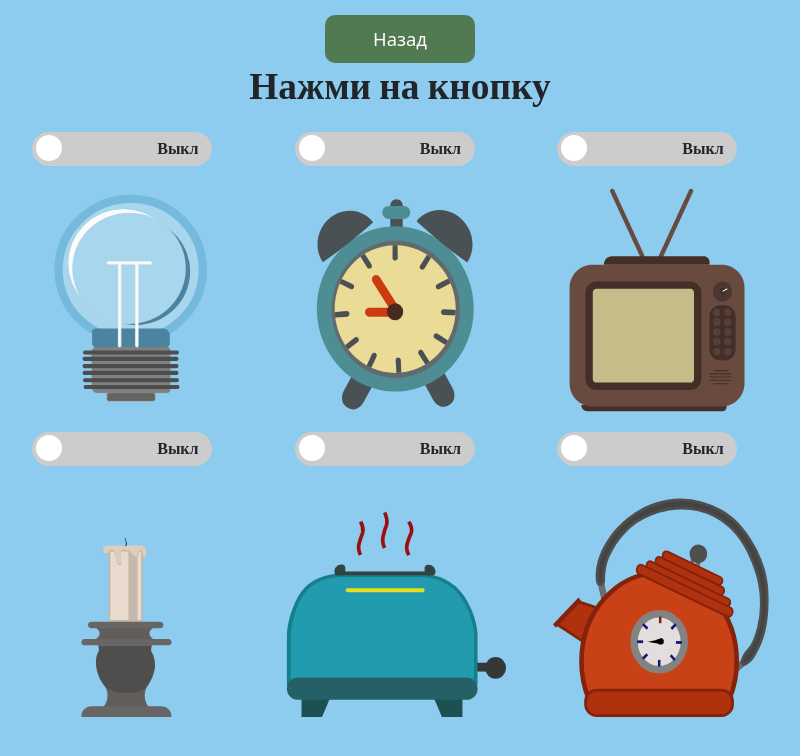
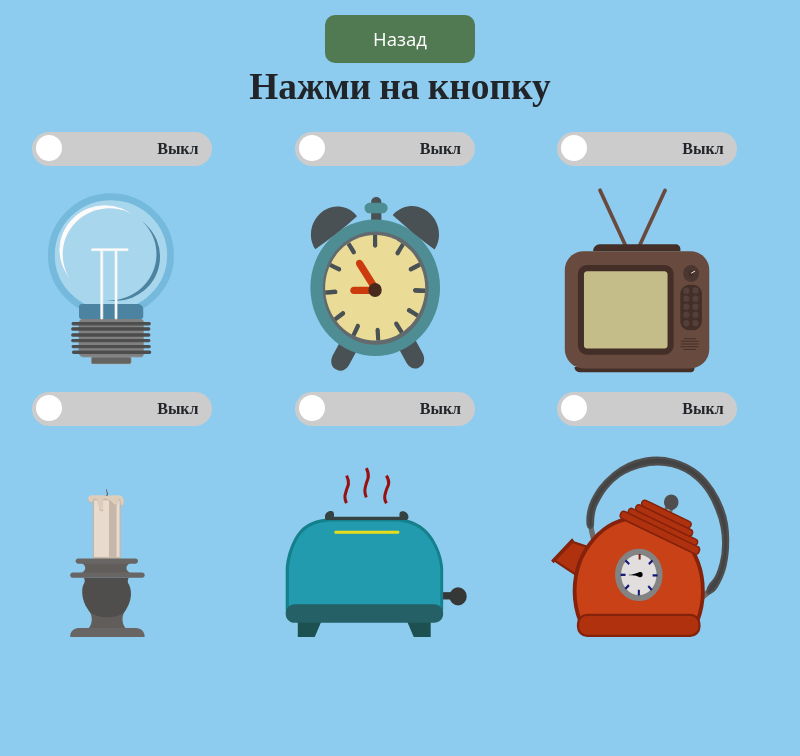
Before and after one commit to AnigalHub/DrawnSVGWithAnimation, a Vue app: page /colorChange in a window 1024 px wide. Shown: the top 756 px of the page, without its empty margins (112-912 px from the left). Built offline with nearby package versions, Linux system fonts and the light colour scheme.

Commit message:
изменены svg

```diff
--- a/src/components/colorChange.vue
+++ b/src/components/colorChange.vue
@@ -103,8 +103,8 @@
     }
     /*svg*/
     svg{
-       width: 250px;
-       height: 250px;
+       width: 200px;
+       height: 200px;
        margin: 15px;
     }
 
@@ -152,8 +152,8 @@
         #colorChange .flex-container{width: 85%;}
         /*svg*/
         svg{
-            width: 230px;
-            height: 230px;
+            width: 190px;
+            height: 190px;
         }
     }
 </style>
```
